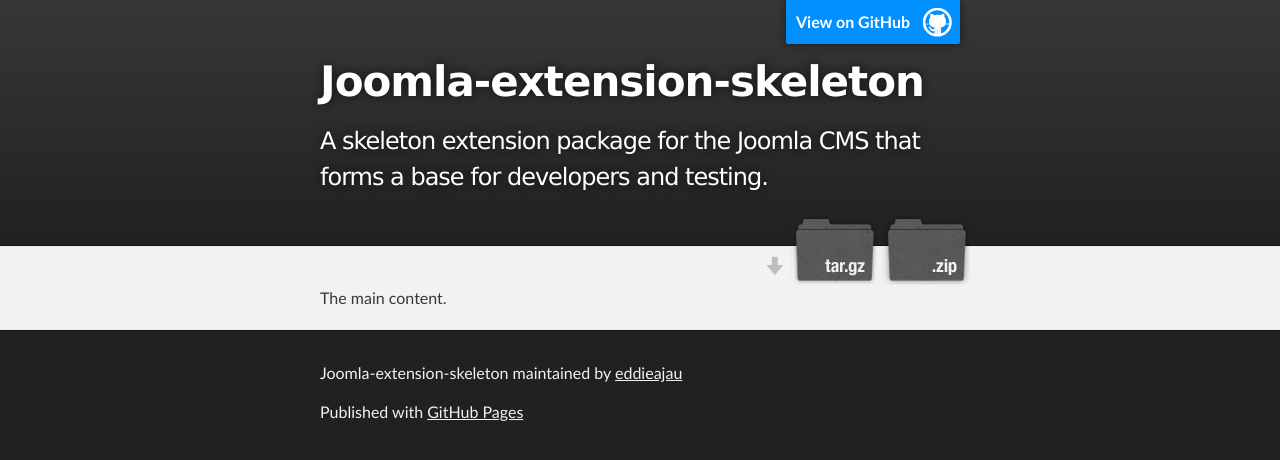
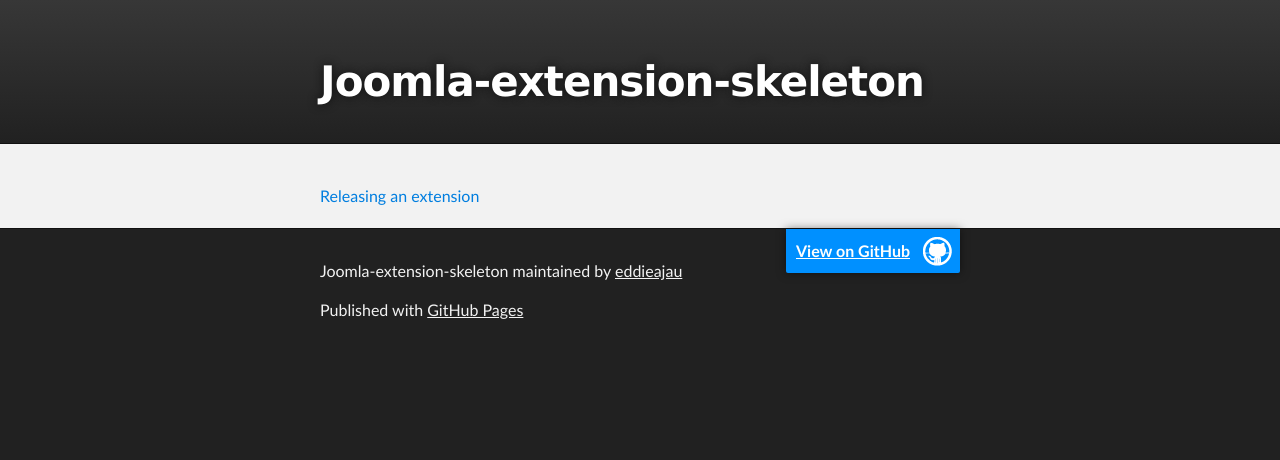
Before and after one commit to eddieajau/joomla-extension-skeleton, a Jekyll site: the page built from index.html, in a window 1280 px wide. Shown: the top 460 px of the page. Built offline with Jekyll 4.4.1, drawn with Linux system fonts in a browser that asks for light colours; Markdown is read by kramdown in place of the engine named in the settings.

Commit message:
Testing docs.

```diff
--- a/_layouts/main.html
+++ b/_layouts/main.html
@@ -20,15 +20,7 @@
 	<!-- HEADER -->
 	<div id="header_wrap" class="outer">
 		<header class="inner">
-			<a id="forkme_banner" href="https://github.com/eddieajau/joomla-extension-skeleton">View on GitHub</a>
-
 			<h1 id="project_title">Joomla-extension-skeleton</h1>
-			<h2 id="project_tagline">A skeleton extension package for the Joomla CMS that forms a base for developers and testing.</h2>
-
-			<section id="downloads">
-				<a class="zip_download_link" href="https://github.com/eddieajau/joomla-extension-skeleton/zipball/master">Download this project as a .zip file</a>
-				<a class="tar_download_link" href="https://github.com/eddieajau/joomla-extension-skeleton/tarball/master">Download this project as a tar.gz file</a>
-			</section>
 		</header>
 	</div>
 
--- a/index.html
+++ b/index.html
@@ -5,5 +5,5 @@ description: A skeleton extension package for the Joomla CMS that forms a base f
 ---
 
 <section id="main_content" class="inner">
-	The main content.
+	<a href="docs/en/releasing.md">Releasing an extension</a>
 </section>
--- a/javascripts/main.js
+++ /dev/null
@@ -1 +0,0 @@
-console.log('This would be the main JS file.');
```
Also changed, not shown: other parts of _layouts/main.html (+1 -0 lines).
